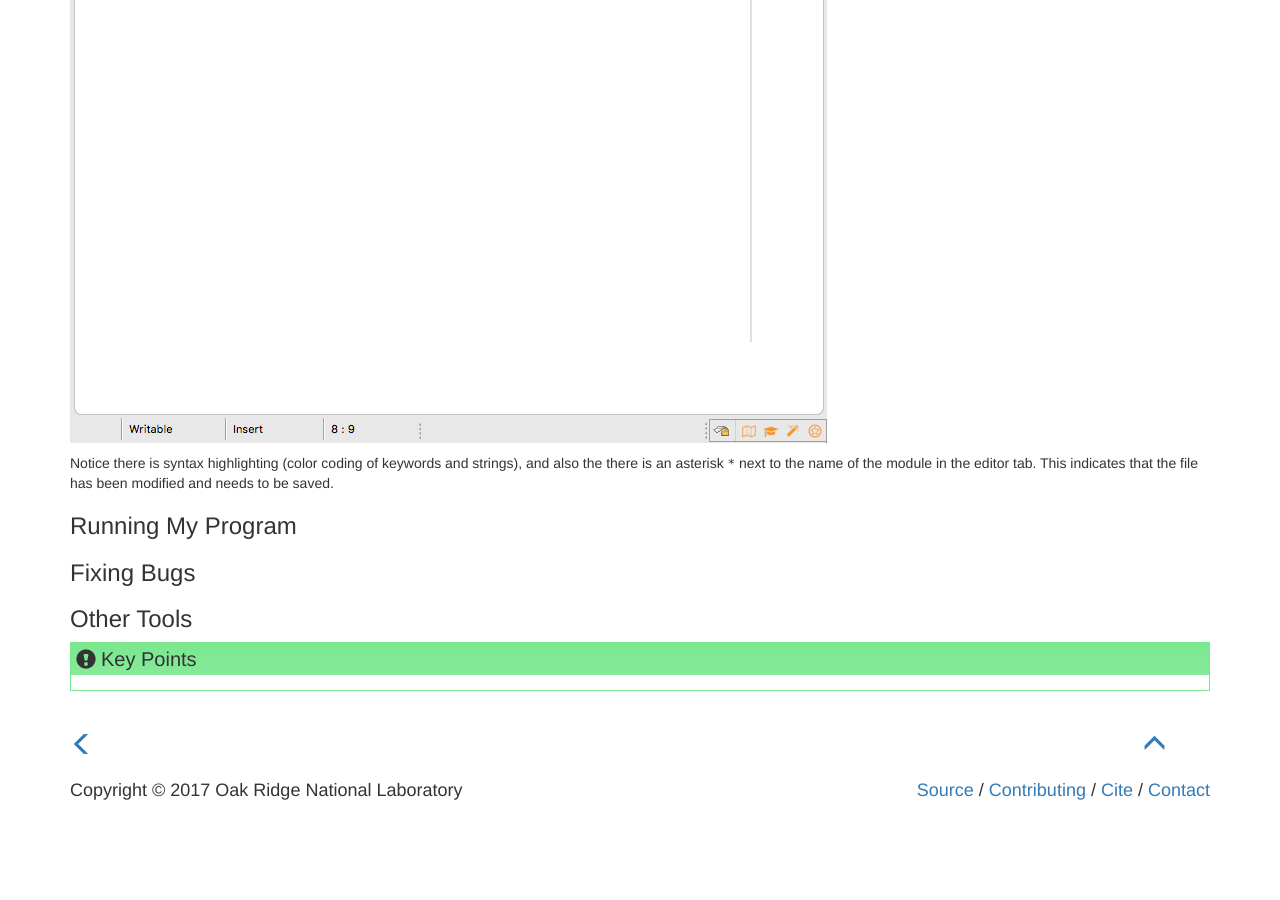
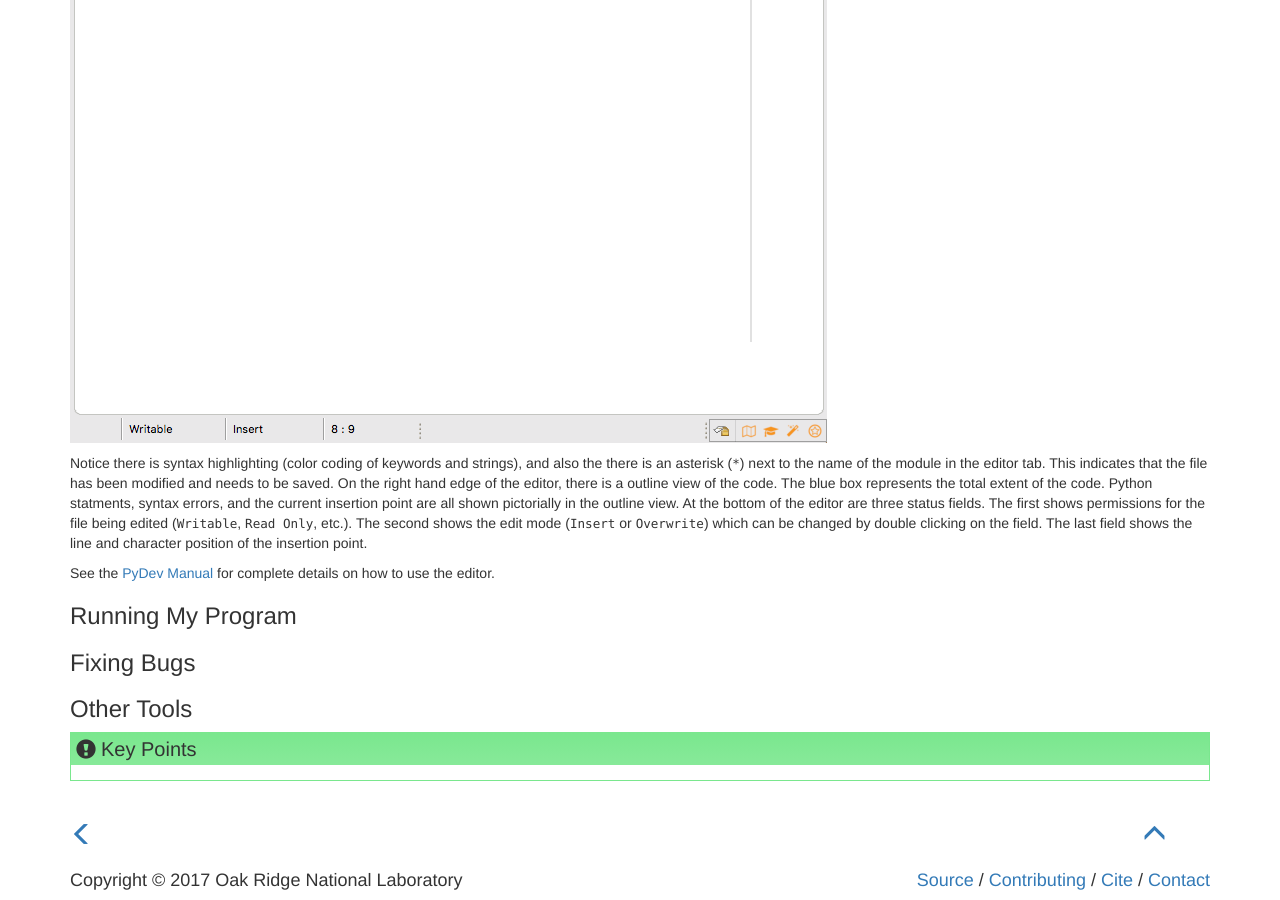
Before and after one commit to ornl-ssd/python-dev-env, a Jekyll site: the page built from _episodes/03-pydev.md, in a window 1280 px wide and 900 px high, scrolled down 6817 px. Built offline with Jekyll 4.4.1, drawn with Linux system fonts in a browser that asks for light colours; before the commit the page ends 7627 px from its top, so only the background shows below that.

Commit message:
Updated
Signed-off-by: Watson, Gregory <g.watson@computer.org>

```diff
--- a/_episodes/03-pydev.md
+++ b/_episodes/03-pydev.md
@@ -132,8 +132,15 @@ located. When you begin typing, it will replace the `pass` statement with your c
 
 <img src="{{ site.github.url }}/fig/03-pydev-editor.png">
 
-Notice there is syntax highlighting (color coding of keywords and strings), and also the there is an asterisk `*` next to
-the name of the module in the editor tab. This indicates that the file has been modified and needs to be saved.
+Notice there is syntax highlighting (color coding of keywords and strings), and also the there is an asterisk (`*`) next to
+the name of the module in the editor tab. This indicates that the file has been modified and needs to be saved. On the
+right hand edge of the editor, there is a outline view of the code. The blue box represents the total extent of the code.
+Python statments, syntax errors, and the current insertion point are all shown pictorially in the outline view. At the bottom
+of the editor are three status fields. The first shows permissions for the file being edited (`Writable`, `Read Only`, etc.).
+The second shows the edit mode (`Insert` or `Overwrite`) which can be changed by double clicking on the field. The last field
+shows the line and character position of the insertion point.
+
+See the [PyDev Manual](http://www.pydev.org/manual.html) for complete details on how to use the editor.
 
 ### Running My Program
 
```
